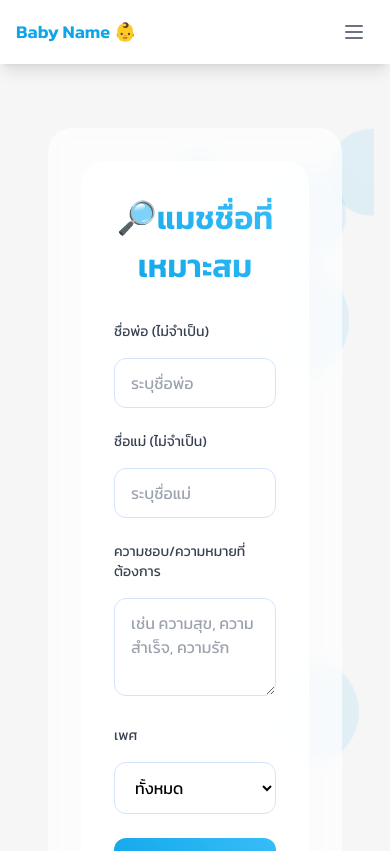
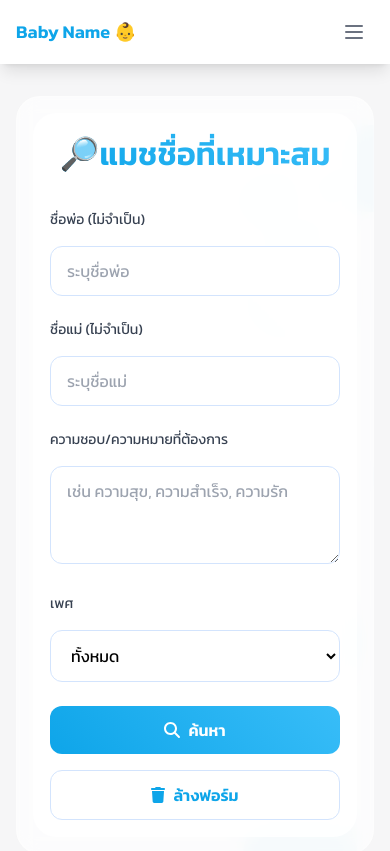
Before and after one commit to Rosaxlrose/babyname-app, a React (Create React App) app: page / in a window 390 px wide. Shown: the top 851 px of the page. Built offline with nearby package versions, Linux system fonts and the light colour scheme.

Commit message:
แก้ไข css

```diff
--- a/src/components/MatchForm.css
+++ b/src/components/MatchForm.css
@@ -256,7 +256,7 @@ body {
 /* Responsive adjustments */
 @media (max-width: 640px) {
     .glass-container {
-        padding: 2rem !important;
+        padding: 1rem !important;
         width: 100% !important;
     }
 
@@ -268,6 +268,9 @@ body {
     .form-input, .btn {
         width: 100% !important;
     }
+    .match-form-container {
+      padding: 0;
+    }
 }
 .swal2-popup .swal2-icon.swal2-success .swal2-success-circular-line-left,
 .swal2-popup .swal2-icon.swal2-success .swal2-success-circular-line-right {
--- a/src/components/MatchForm.js
+++ b/src/components/MatchForm.js
@@ -247,7 +247,7 @@ const MatchForm = () => {
 
         if (newMatchedNames.length > 0) {
             Swal.fire({
-                title: `🎉 พบชื่อ ${newMatchedNames.length} ชื่อที่แนะนำ${isRetry ? 'ใหม่' : ''}`,
+                title: `🎉 พบ ${newMatchedNames.length} ชื่อที่แนะนำ${isRetry ? 'ใหม่' : ''}`,
                 text: newMatchedNames.map(name => name.name).join(', '),
                 icon: 'success',
                 confirmButtonText: 'ตกลง',
@@ -360,7 +360,7 @@ const MatchForm = () => {
 
   return (
     <div className="match-form-container">
-            <div className="glass-container max-w-4xl mx-auto w-[95%]">
+           <div className="glass-container max-w-full lg:max-w-4xl mx-auto w-[95%]">
         <div className="glass-container">
             <h2 className="form-title">
             <span className="star">🔎</span>แมชชื่อที่เหมาะสม
```
